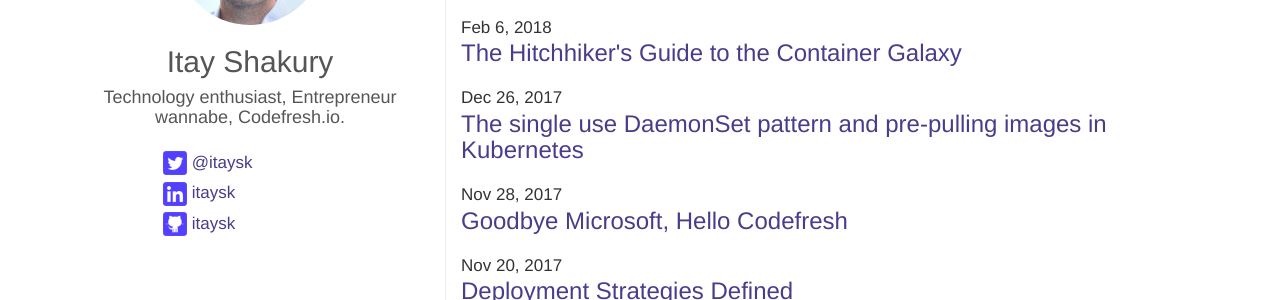
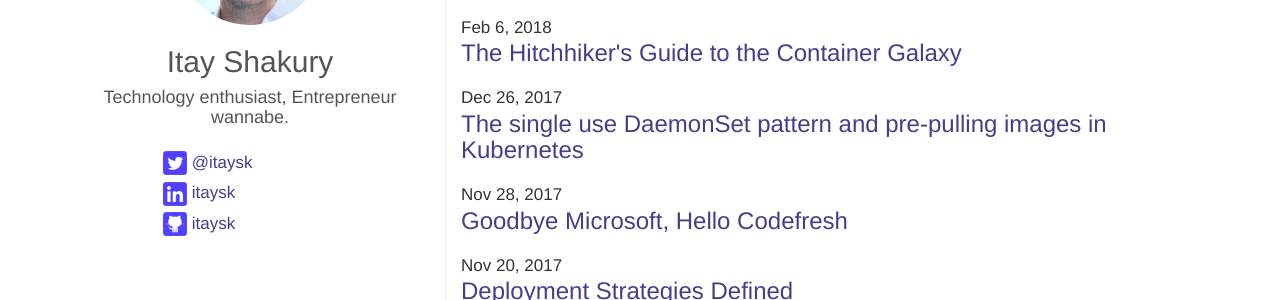
Before and after one commit to itaysk/itaysk.github.io, a Jekyll site: the page built from index.html, in a window 1280 px wide and 900 px high. Shown: the part 194-494 px from the top of the window. Built offline with Jekyll 4.4.1, drawn with Linux system fonts in a browser that asks for light colours.

Commit message:
remove codefresh from bio

```diff
--- a/_config.yml
+++ b/_config.yml
@@ -14,7 +14,7 @@ defaults:
 #author profile
 author_photo: "/assets/headshot150x150.png"
 author_name: "Itay Shakury"
-author_bio: "Technology enthusiast, Entrepreneur wannabe, Codefresh.io."
+author_bio: "Technology enthusiast, Entrepreneur wannabe."
 author_twitter: "itaysk"
 author_linkedin: "itaysk"
 author_github:  "itaysk"
```
